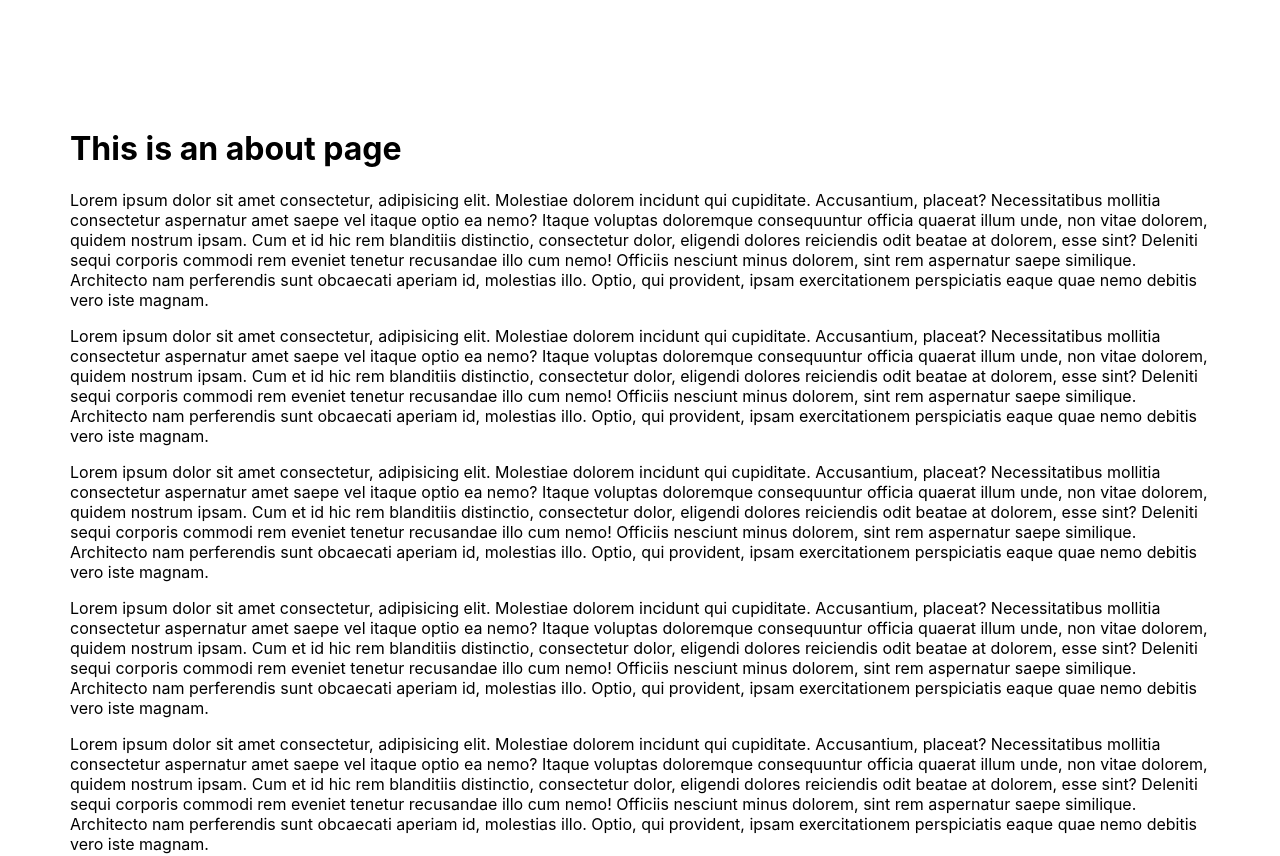
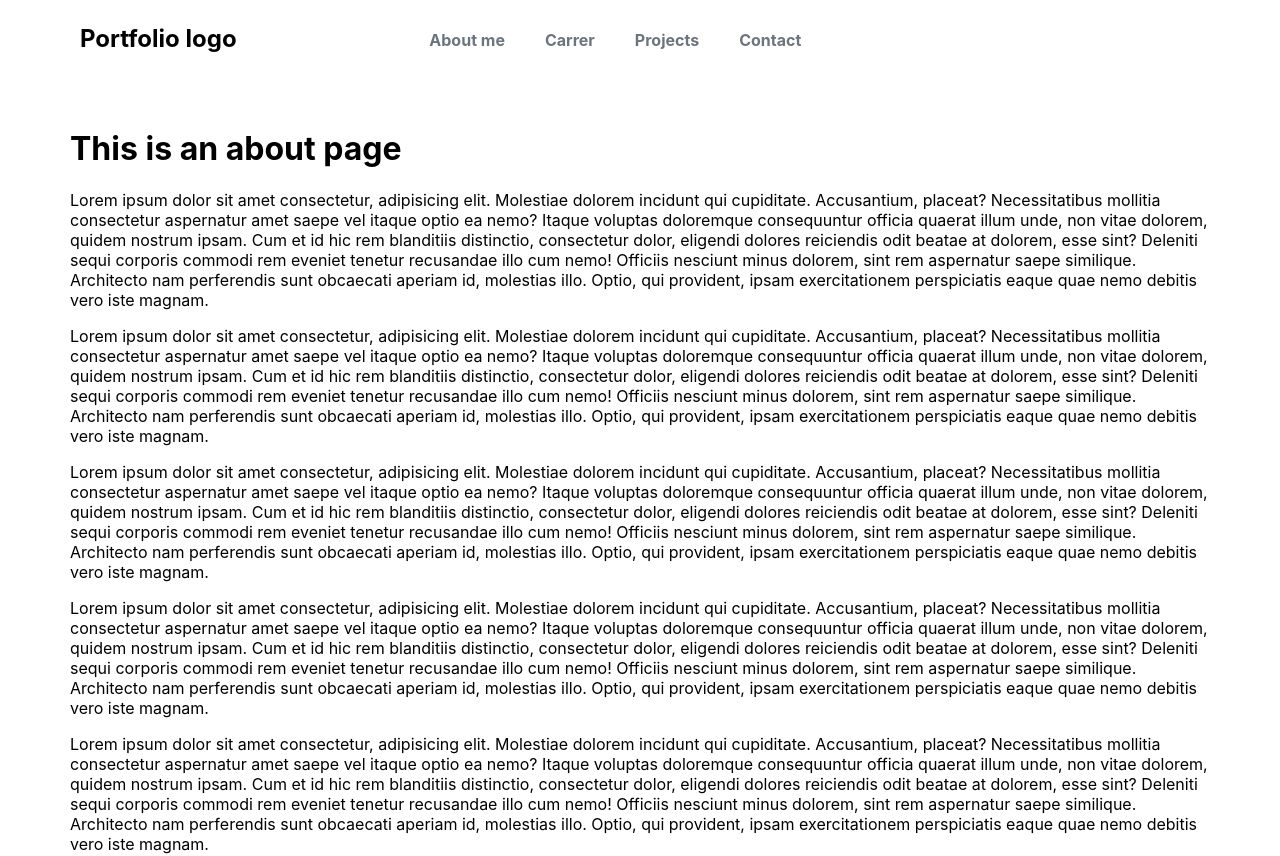
Before and after one commit to theWituch/Portfolio, a Vue app: page / in a window 1280 px wide. Shown: the top 856 px of the page. Built offline with nearby package versions, Linux system fonts and the light colour scheme.

Commit message:
Add first version of HeaderBar component

```diff
--- a/src/App.vue
+++ b/src/App.vue
@@ -1,6 +1,18 @@
 <template>
-  <router-view/>
+  <HeaderBar />
+  <router-view />
 </template>
+
+<script>
+import HeaderBar from "./components/HeaderBar.vue";
+
+export default {
+  components: {
+    HeaderBar,
+  },
+  setup() {},
+};
+</script>
 
 <style>
 #app {
--- /dev/null
+++ b/src/components/HeaderBar.vue
@@ -0,0 +1,186 @@
+<template>
+  <transition name="header">
+    <nav v-if="showHeader" class="header container">
+      <div class="brand">
+        <p>Portfolio logo</p>
+      </div>
+
+      <div class="navigation flex">
+        <div class="toggle flex">
+          <button @click="collapsed = !collapsed" class="toggle">
+            <span :class="{ toggled: !collapsed }" class="toggle-icon material-icons" style="font-size: inherit"
+              >menu</span
+            >
+          </button>
+        </div>
+
+        <ul class="nav-list" :class="{ collapsed }">
+          <li>
+            <router-link class="nav-link" :to="{ name: 'about' }"> About me </router-link>
+          </li>
+          <li>
+            <router-link class="nav-link" :to="{ name: 'about' }"> Carrer </router-link>
+          </li>
+          <li>
+            <router-link class="nav-link" :to="{ name: 'about' }"> Projects </router-link>
+          </li>
+          <li>
+            <router-link class="nav-link" :to="{ name: 'about' }"> Contact </router-link>
+          </li>
+        </ul>
+      </div>
+    </nav>
+  </transition>
+</template>
+
+<script>
+import { ref } from "@vue/reactivity";
+import { computed } from "@vue/runtime-core";
+
+export default {
+  setup() {
+    const collapsed = ref(true);
+    const scrollHeight = ref(0);
+    const showHeader = computed(() => {
+      let result = scrollHeight.value < 5;
+      if (!result) {
+        collapsed.value = true;
+      }
+      return result;
+    });
+
+    const handleScroll = () => {
+      scrollHeight.value = window.scrollY;
+    };
+
+    return { handleScroll, showHeader, collapsed };
+  },
+  created() {
+    window.addEventListener("scroll", this.handleScroll);
+  },
+  unmounted() {
+    window.removeEventListener("scroll", this.handleScroll);
+  },
+};
+</script>
+
+<style scoped>
+div .header {
+  position: fixed;
+  margin: 0 auto;
+  top: 0;
+  right: 0;
+  left: 0;
+  z-index: 999999;
+  min-height: 80px;
+  display: grid;
+  grid-template-columns: 2fr 5fr 1fr;
+  grid-column-gap: 10px;
+  background: transparent;
+}
+
+.header-enter-active,
+.header-leave-active {
+  transition: all 0.3s ease;
+}
+
+.header-enter-from,
+.header-leave-to {
+  opacity: 0;
+  transform: translateY(-100%);
+}
+
+div .brand {
+  font-size: 1.5rem;
+  font-weight: bold;
+  padding: 0 10px;
+}
+
+div .navigation {
+  overflow: hidden;
+  background: transparent;
+}
+
+.nav-list {
+  margin: 0;
+  padding: 0;
+  display: inline-flex;
+  overflow: hidden;
+}
+
+.nav-list li {
+  list-style: none;
+  width: 100%;
+}
+
+.nav-link {
+  display: block;
+  padding: 10px 20px;
+  white-space: nowrap;
+  font-weight: bold;
+  font-size: 16px;
+  text-align: center;
+  transition: color 0.3s ease;
+}
+
+.nav-link:hover {
+  color: var(--yellow);
+}
+
+/*
+ *  Responsive
+ */
+
+@media (max-width: 768px) {
+  div .header {
+    grid-template-columns: 1fr;
+  }
+
+  .toggle {
+    position: fixed;
+    top: 22px;
+    right: 10px;
+    width: 12%;
+    z-index: 999998;
+    border: 0;
+    cursor: pointer;
+    font-size: 35px;
+    background-color: transparent;
+  }
+
+  .toggle-icon {
+    transition: transform 0.4s ease;
+  }
+
+  .toggle-icon.toggled {
+    transform: rotate(90deg);
+  }
+
+  .nav-list {
+    top: -100%;
+    width: 100%;
+    height: 100%;
+    display: flex;
+    flex-direction: column;
+    align-items: center;
+    background-color: var(--background);
+    /* border-bottom: 1px solid var(--gray); */
+    transition: all 0.75s ease;
+  }
+
+  .nav-list.collapsed {
+    visibility: hidden;
+    transform: translateY(-100%);
+  }
+}
+
+@media (min-width: 768px) {
+  .toggle {
+    visibility: hidden;
+  }
+
+  .nav-list li:first-child {
+    margin-left: 20px;
+  }
+}
+</style>
```
